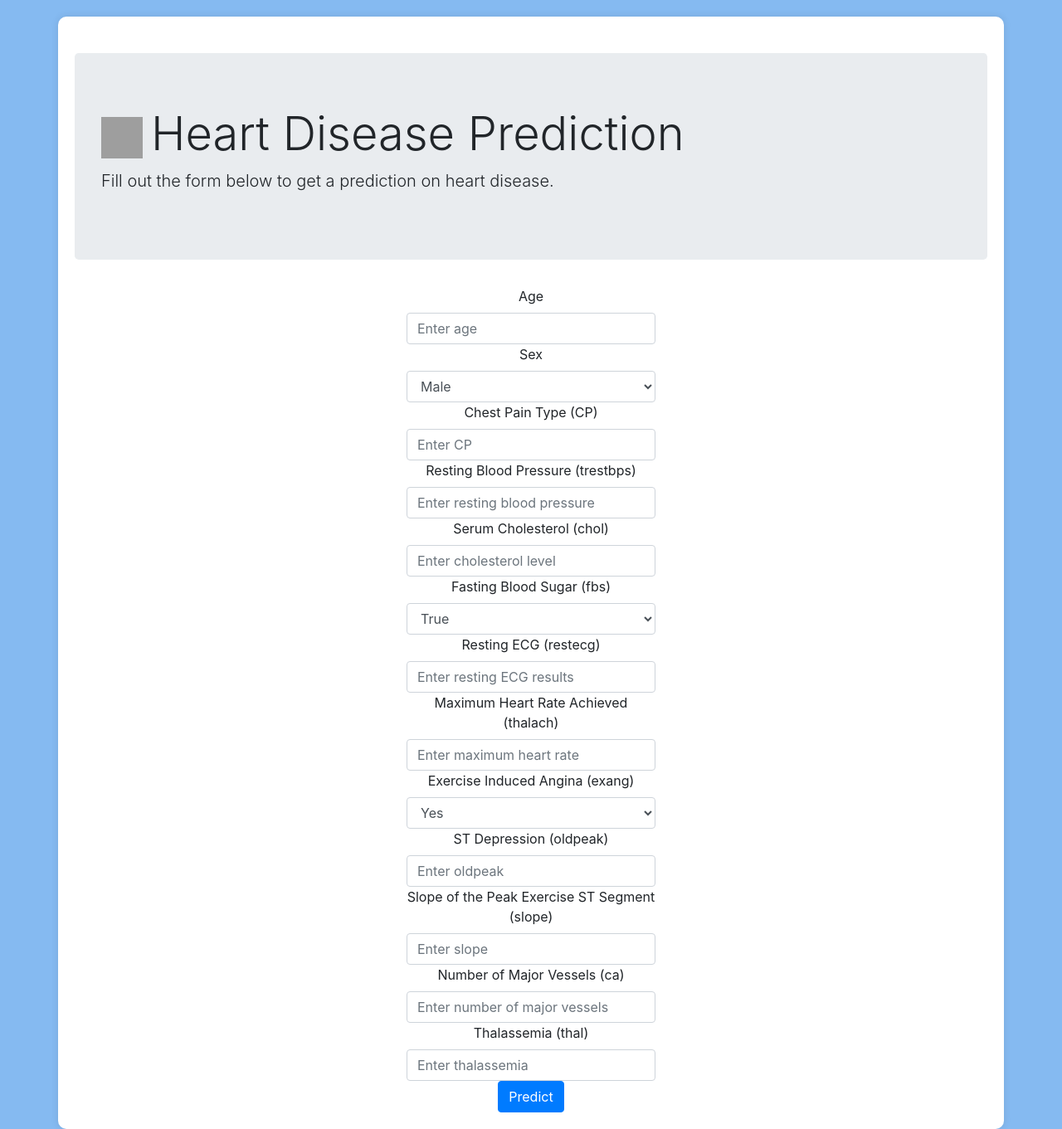
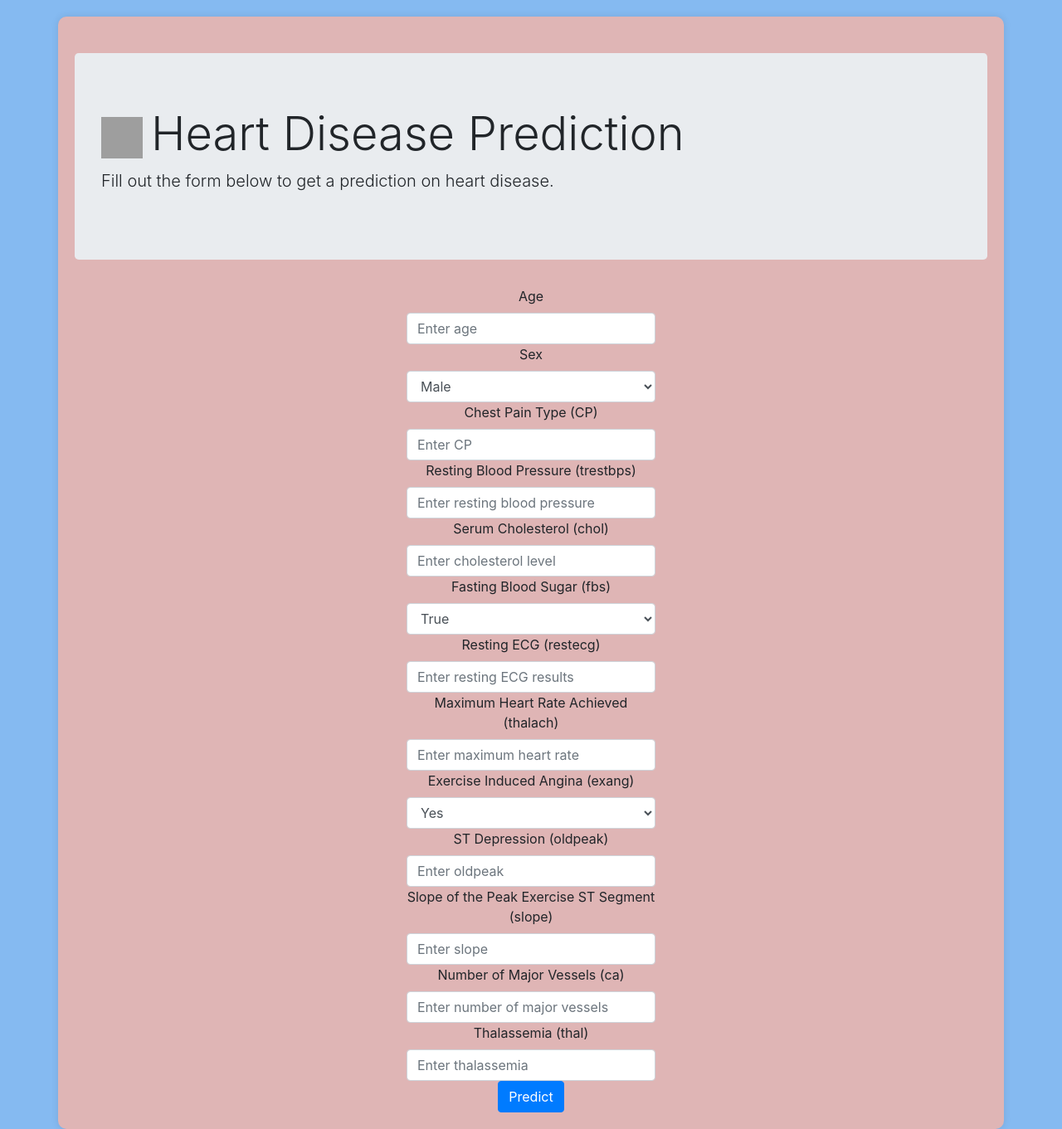
Before and after one commit to EzioDEVio/MlOps-Heart-Disease-model, a Flask app: page / in a window 1280 px wide. Shown: the whole page at 83% size. Run offline with Flask 3, Linux system fonts and the light colour scheme; some libraries are stand-ins or nearby versions; grey boxes are pictures that could not be loaded.

Commit message:
Update workflow yaml, and also added test_request.py

```diff
--- a/templates/index.html
+++ b/templates/index.html
@@ -24,7 +24,7 @@
             background-color: #85baf1;
         }
         .container {
-            background-color: #ffffff;
+            background-color: #dfb5b5;
             padding: 20px;
             border-radius: 10px;
             box-shadow: 0 0 10px rgba(0,0,0,0.1);
```
Also changed, not shown: .github/workflows/ci-cd.yml.
